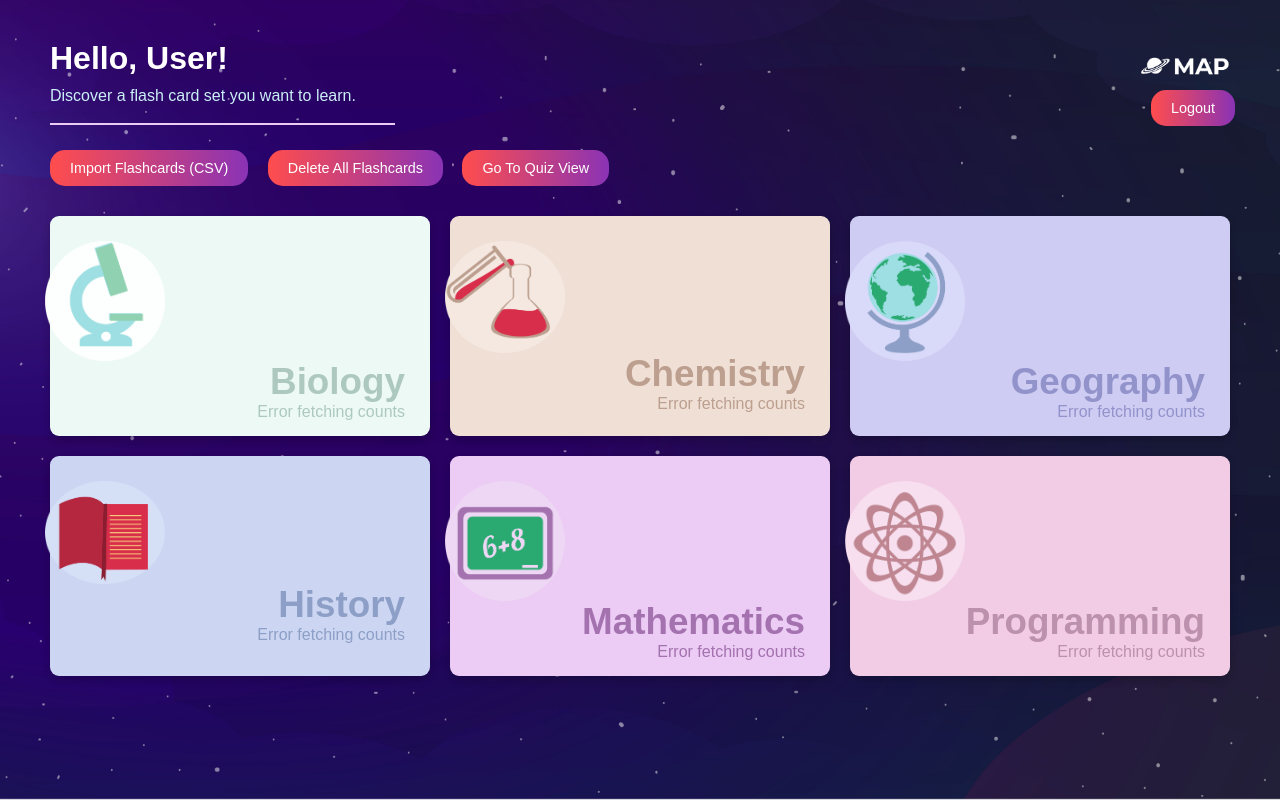
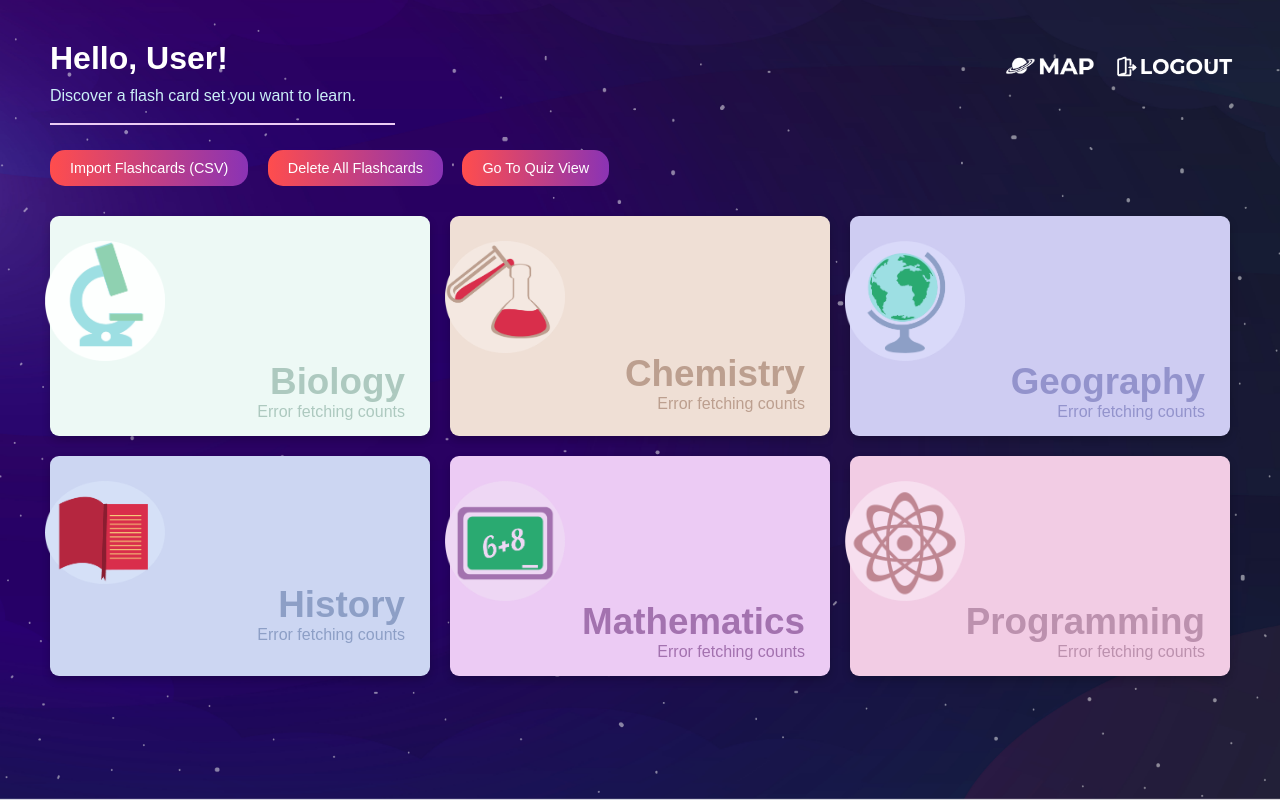
Before and after one commit to burakkongo/galaxyExplorer, a website: page differentViews/dashboard/dashboard.html in a window 1280 px wide. Drawn offline with Linux system fonts and the light colour scheme; no server answers.

Commit message:
Logout Btn

```diff
--- a/differentViews/dashboard/dashboard.html
+++ b/differentViews/dashboard/dashboard.html
@@ -54,11 +54,8 @@
     </div>
 </div>
 
-<button id="map-button" onclick="navigateTo('map')">
-    MAP
-</button>
-
-<button id="logoutButton" type="submit">Logout</button>
+<button id="map-button" onclick="navigateTo('map')">MAP</button>
+<button id="logoutButton" type="submit">LOGOUT</button>
 
 
 
--- a/differentViews/dashboard/dashboard_styling/dashboard.css
+++ b/differentViews/dashboard/dashboard_styling/dashboard.css
@@ -133,16 +133,12 @@ body, html {
     font-size: 1rem;
     font-family: 'Montserrat', sans-serif;
 }
-
-
-
 /* Card designs end */
-
 
 #map-button {
     position: absolute;
     top: 40px;
-    right: 45px;
+    right: 180px;
     border: none;
     padding: 15px 30px;
     cursor: pointer;
@@ -163,25 +159,28 @@ body, html {
 
 #logoutButton {
     position: absolute;
-    top: 70px;
+    top: 20px;
     right: 45px;
     border: none;
     cursor: pointer;
     font-family: 'Montserrat', sans-serif;
-    background-size: contain; /* Bedeckt den gesamten Button, kann je nach Bedarf angepasst werden */
-    background-position: center; /* Zentriert das Bild im Button */
-    background-repeat: no-repeat;
-    font-size: 0.9rem;
-    background-image: linear-gradient(to right, #ff4d4d, #8A33B5);
-    color: white;
-    padding: 10px 20px;
+    font-size: 19px;
+    font-weight: 600;
+
+    color: transparent;
+    padding: 15px 20px;
     border-radius: 15px;
     margin-left: 15px;
     margin-top: 20px;
     transition: background-color 0.3s ease;
     display: inline-block; /* To allow margin to work */
+
+    background-image: url('Illustrations/Logout-Btn.png');
+    background-size: contain; /* Bedeckt den gesamten Button, kann je nach Bedarf angepasst werden */
+    background-position: center; /* Zentriert das Bild im Button */
+    background-repeat: no-repeat;
+    background-color: transparent;
 }
-
 
 @media (max-width: 1024px) {
     .card {
```
Also changed, not shown: differentViews/dashboard/dashboard_styling/Illustrations/Logout-Btn.png (added).
